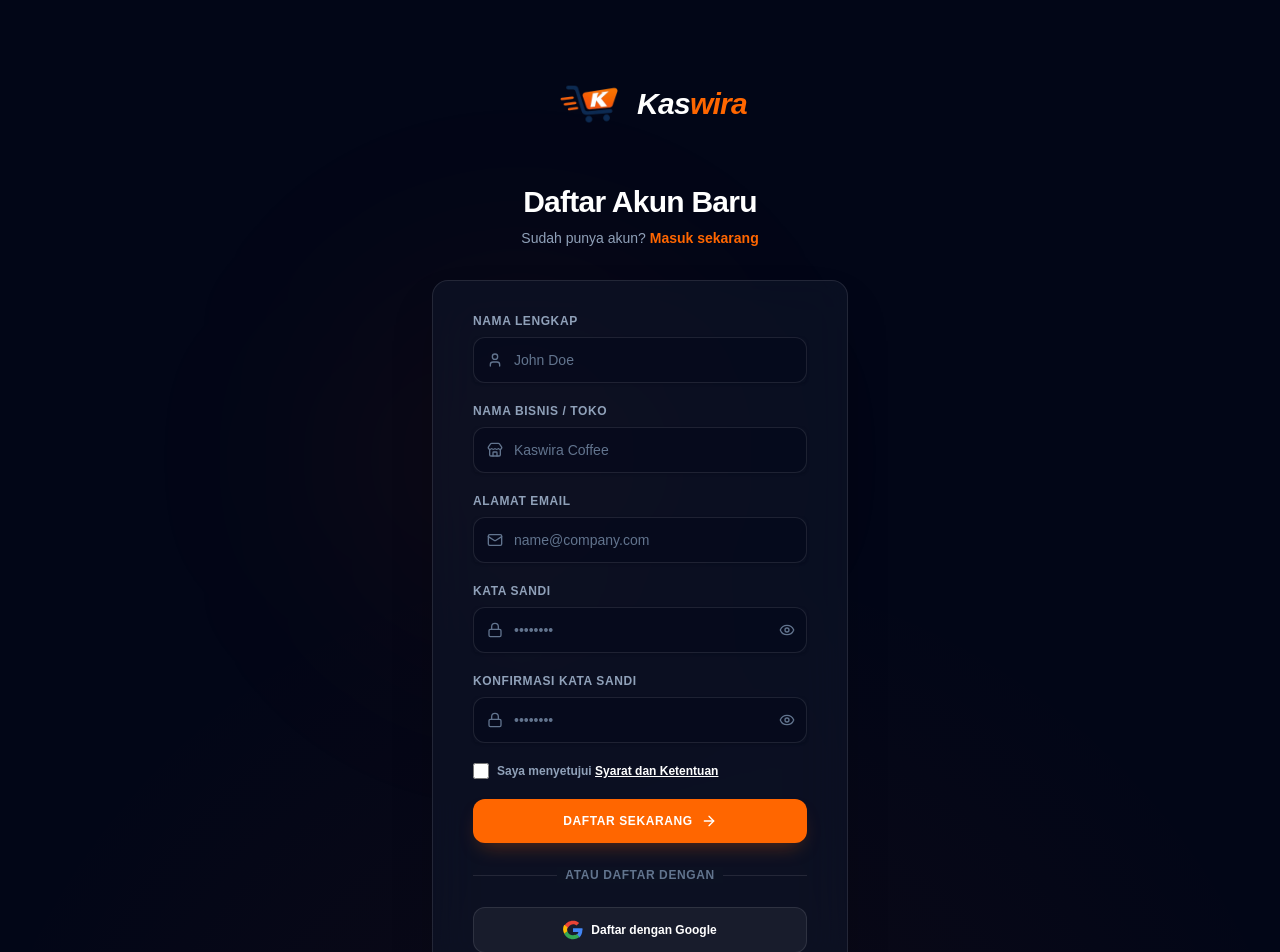
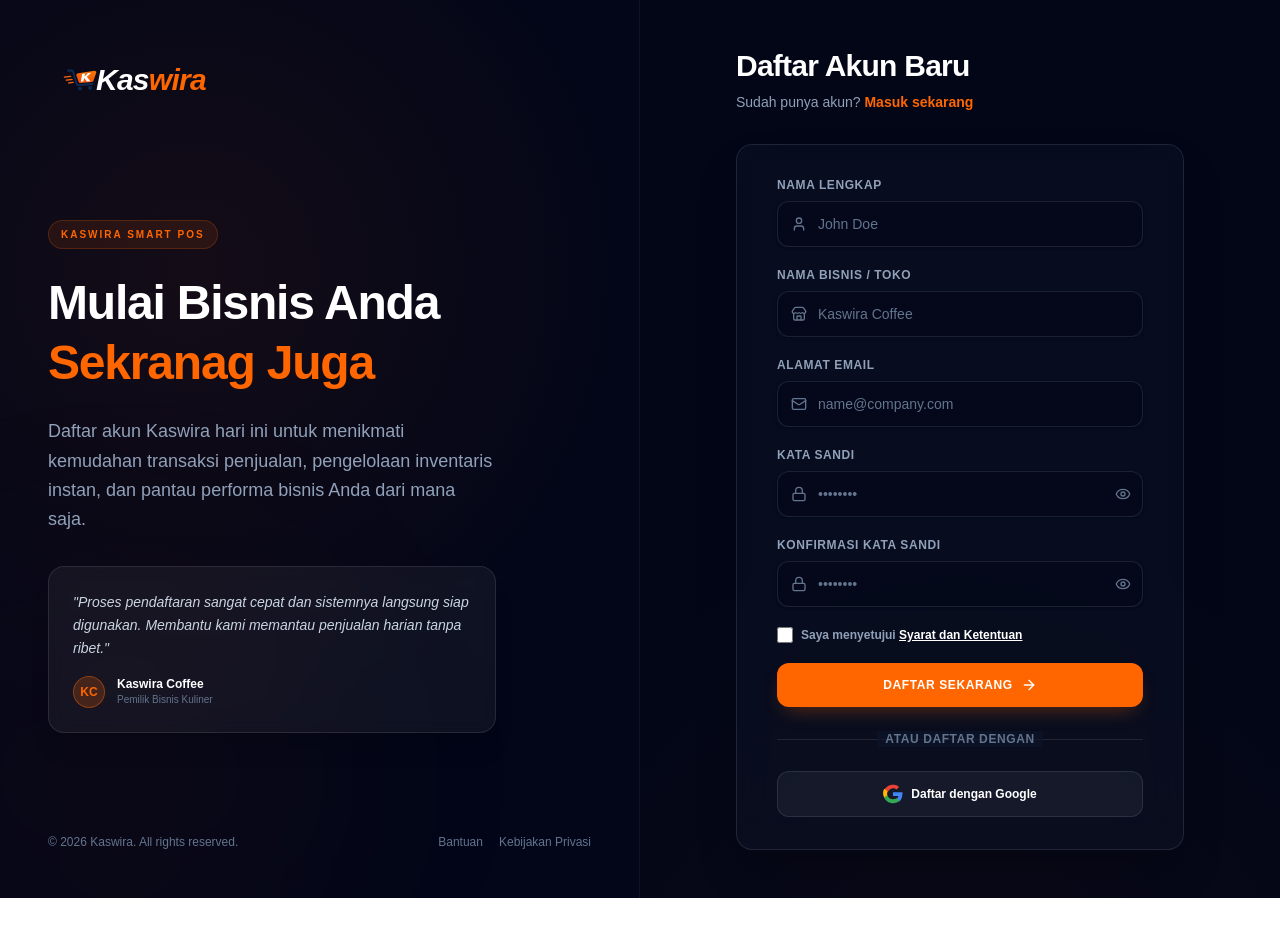
Before and after one commit to muhamadikhsandev/kaswira, a Next.js app: page /register in a window 1280 px wide. Shown: the top 952 px of the page. After the commit the page ends 898 px from the top, so only its background shows below. Built offline with nearby package versions, Linux system fonts and the light colour scheme; no server answers.

Commit message:
penambahan gogle dan login serta register 2

```diff
--- a/src/app/layout.tsx
+++ b/src/app/layout.tsx
@@ -13,8 +13,8 @@
 });
 
 export const metadata: Metadata = {
-  title: "Create Next App",
-  description: "Generated by create next app",
+  title: "Kaswira - Sistem Kasir & POS Digital Modern",
+  description: "Aplikasi Point of Sale (POS) pintar untuk mengelola transaksi, manajemen stok, dan laporan keuangan bisnis Anda dengan mudah dan cepat.",
 };
 
 export default function RootLayout({
--- a/src/app/login/page.tsx
+++ b/src/app/login/page.tsx
@@ -68,19 +68,78 @@
   }
 
   return (
-    <main className="min-h-screen bg-[#020617] text-white flex flex-col justify-center py-12 sm:px-6 lg:px-8 relative overflow-hidden selection:bg-orange-500/30">
-      {/* DEKORASI BACKGROUND */}
-      <div className="absolute inset-0 bg-[radial-gradient(circle_at_50%_120%,rgba(234,88,12,0.06)_0%,transparent_50%)]" />
-      <div className="absolute top-1/4 left-1/4 w-[400px] h-[400px] bg-orange-600/5 rounded-full blur-[100px] pointer-events-none" />
+    <main className="min-h-screen bg-[#020617] text-white grid grid-cols-1 lg:grid-cols-12 relative overflow-hidden selection:bg-orange-500/30">
+      {/* BRANDING SECTION (LEFT SIDE) */}
+      <div className="hidden lg:flex lg:col-span-5 xl:col-span-6 relative flex-col justify-between p-12 bg-slate-950 border-r border-white/5 overflow-hidden">
+        {/* Background Gradients & Glows */}
+        <div className="absolute inset-0 bg-[radial-gradient(circle_at_30%_30%,rgba(234,88,12,0.08)_0%,transparent_60%)]" />
+        <div className="absolute -bottom-20 -left-20 w-[400px] h-[400px] bg-orange-600/5 rounded-full blur-[120px] pointer-events-none" />
 
-      <div className="sm:mx-auto sm:w-full sm:max-w-md relative z-10 flex flex-col items-center">
-        <Link href="/" className="mb-6 hover:opacity-95 transition-opacity">
+        {/* Logo at the top left */}
+        <div className="relative z-10">
+          <Link href="/" className="inline-block hover:opacity-95 transition-opacity">
             <Logo />
           </Link>
-        <h2 className="text-center text-3xl font-black tracking-tight text-white">
+        </div>
+
+        {/* Content in the middle */}
+        <div className="relative z-10 max-w-md my-auto">
+          <span className="inline-block text-[10px] font-black text-[#FF6600] tracking-[0.2em] uppercase bg-orange-500/10 border border-orange-500/20 px-3 py-1.5 rounded-full">
+            KASWIRA SMART POS
+          </span>
+          <h1 className="text-4xl xl:text-5xl font-black leading-tight tracking-tight text-white mt-6 mb-6">
+            Kelola Bisnis Lebih <br />
+            <span className="text-[#FF6600]">Praktis & Cepat</span>
+          </h1>
+          <p className="text-slate-400 text-base xl:text-lg mb-8 leading-relaxed">
+            Kaswira hadir sebagai solusi Point of Sale (POS) modern dengan fitur pencatatan transaksi, manajemen stok, dan laporan keuangan real-time yang dirancang khusus untuk wirausaha Indonesia.
+          </p>
+
+          {/* Testimonial / Trust Badge */}
+          <div className="p-6 rounded-2xl bg-white/5 border border-white/10 backdrop-blur-sm shadow-xl">
+            <p className="italic text-slate-300 text-sm leading-relaxed">
+              "Sangat membantu operasional outlet kopi kami. Pencatatan transaksi jadi jauh lebih terstruktur dan stok termonitor dengan baik."
+            </p>
+            <div className="mt-4 flex items-center gap-3">
+              <div className="w-8 h-8 rounded-full bg-[#FF6600]/20 border border-[#FF6600]/40 flex items-center justify-center font-bold text-xs text-[#FF6600]">
+                KC
+              </div>
+              <div>
+                <p className="text-xs font-bold text-white">Kaswira Coffee</p>
+                <p className="text-[10px] text-slate-500">Pemilik Bisnis Kuliner</p>
+              </div>
+            </div>
+          </div>
+        </div>
+
+        {/* Footer info at the bottom */}
+        <div className="relative z-10 flex items-center justify-between text-xs text-slate-500">
+          <span>&copy; {new Date().getFullYear()} Kaswira. All rights reserved.</span>
+          <div className="flex gap-4">
+            <a href="#" className="hover:text-white transition-colors">Bantuan</a>
+            <a href="#" className="hover:text-white transition-colors">Kebijakan Privasi</a>
+          </div>
+        </div>
+      </div>
+
+      {/* FORM SECTION (RIGHT SIDE) */}
+      <div className="lg:col-span-7 xl:col-span-6 flex flex-col justify-center px-4 sm:px-6 lg:px-16 xl:px-24 py-12 relative z-10">
+        <div className="absolute inset-0 bg-[radial-gradient(circle_at_50%_120%,rgba(234,88,12,0.04)_0%,transparent_50%)] pointer-events-none" />
+
+        {/* Mobile Logo (only shown on mobile) */}
+        <div className="lg:hidden flex justify-center mb-8">
+          <Link href="/" className="hover:opacity-95 transition-opacity">
+            <Logo />
+          </Link>
+        </div>
+
+        <div className="w-full max-w-md mx-auto">
+          {/* Header */}
+          <div className="mb-8 text-center lg:text-left">
+            <h2 className="text-3xl font-black tracking-tight text-white">
               Masuk ke Akun Anda
             </h2>
-        <p className="mt-2 text-center text-sm text-slate-400">
+            <p className="mt-2 text-sm text-slate-400">
               Atau{' '}
               <Link href="/register" className="font-bold text-[#FF6600] hover:text-orange-400 transition-colors">
                 daftar akun baru secara gratis
@@ -88,8 +147,7 @@
             </p>
           </div>
 
-      <div className="mt-8 sm:mx-auto sm:w-full sm:max-w-md relative z-10 px-4">
-        <div className="bg-slate-900/60 backdrop-blur-xl py-8 px-6 shadow-2xl border border-white/10 rounded-2xl sm:px-10">
+          <div className="bg-slate-900/40 backdrop-blur-xl py-8 px-6 shadow-2xl border border-white/10 rounded-2xl sm:px-10">
             {error && (
               <div className="mb-4 p-3 rounded-xl bg-red-500/10 border border-red-500/20 text-red-400 text-sm font-medium">
                 {error}
@@ -193,7 +251,7 @@
                   <div className="w-full border-t border-white/10" />
                 </div>
                 <div className="relative flex justify-center text-xs uppercase">
-                <span className="px-2 bg-[#0c1122] text-slate-500 font-bold tracking-wider">Atau lanjutkan dengan</span>
+                  <span className="px-2 bg-slate-900/60 text-slate-500 font-bold tracking-wider">Atau lanjutkan dengan</span>
                 </div>
               </div>
 
@@ -232,6 +290,7 @@
             </div>
           </div>
         </div>
+      </div>
     </main>
   )
 }
--- a/src/app/register/page.tsx
+++ b/src/app/register/page.tsx
@@ -90,19 +90,78 @@
   }
 
   return (
-    <main className="min-h-screen bg-[#020617] text-white flex flex-col justify-center py-12 sm:px-6 lg:px-8 relative overflow-hidden selection:bg-orange-500/30">
-      {/* DEKORASI BACKGROUND */}
-      <div className="absolute inset-0 bg-[radial-gradient(circle_at_50%_120%,rgba(234,88,12,0.06)_0%,transparent_50%)]" />
-      <div className="absolute top-1/4 left-1/4 w-[400px] h-[400px] bg-orange-600/5 rounded-full blur-[100px] pointer-events-none" />
+    <main className="min-h-screen bg-[#020617] text-white grid grid-cols-1 lg:grid-cols-12 relative overflow-hidden selection:bg-orange-500/30">
+      {/* BRANDING SECTION (LEFT SIDE) */}
+      <div className="hidden lg:flex lg:col-span-5 xl:col-span-6 relative flex-col justify-between p-12 bg-slate-950 border-r border-white/5 overflow-hidden">
+        {/* Background Gradients & Glows */}
+        <div className="absolute inset-0 bg-[radial-gradient(circle_at_30%_30%,rgba(234,88,12,0.08)_0%,transparent_60%)]" />
+        <div className="absolute -bottom-20 -left-20 w-[400px] h-[400px] bg-orange-600/5 rounded-full blur-[120px] pointer-events-none" />
 
-      <div className="sm:mx-auto sm:w-full sm:max-w-md relative z-10 flex flex-col items-center">
-        <Link href="/" className="mb-6 hover:opacity-95 transition-opacity">
+        {/* Logo at the top left */}
+        <div className="relative z-10">
+          <Link href="/" className="inline-block hover:opacity-95 transition-opacity">
             <Logo />
           </Link>
-        <h2 className="text-center text-3xl font-black tracking-tight text-white">
+        </div>
+
+        {/* Content in the middle */}
+        <div className="relative z-10 max-w-md my-auto">
+          <span className="inline-block text-[10px] font-black text-[#FF6600] tracking-[0.2em] uppercase bg-orange-500/10 border border-orange-500/20 px-3 py-1.5 rounded-full">
+            KASWIRA SMART POS
+          </span>
+          <h1 className="text-4xl xl:text-5xl font-black leading-tight tracking-tight text-white mt-6 mb-6">
+            Mulai Bisnis Anda <br />
+            <span className="text-[#FF6600]">Sekranag Juga</span>
+          </h1>
+          <p className="text-slate-400 text-base xl:text-lg mb-8 leading-relaxed">
+            Daftar akun Kaswira hari ini untuk menikmati kemudahan transaksi penjualan, pengelolaan inventaris instan, dan pantau performa bisnis Anda dari mana saja.
+          </p>
+
+          {/* Testimonial / Trust Badge */}
+          <div className="p-6 rounded-2xl bg-white/5 border border-white/10 backdrop-blur-sm shadow-xl">
+            <p className="italic text-slate-300 text-sm leading-relaxed">
+              "Proses pendaftaran sangat cepat dan sistemnya langsung siap digunakan. Membantu kami memantau penjualan harian tanpa ribet."
+            </p>
+            <div className="mt-4 flex items-center gap-3">
+              <div className="w-8 h-8 rounded-full bg-[#FF6600]/20 border border-[#FF6600]/40 flex items-center justify-center font-bold text-xs text-[#FF6600]">
+                KC
+              </div>
+              <div>
+                <p className="text-xs font-bold text-white">Kaswira Coffee</p>
+                <p className="text-[10px] text-slate-500">Pemilik Bisnis Kuliner</p>
+              </div>
+            </div>
+          </div>
+        </div>
+
+        {/* Footer info at the bottom */}
+        <div className="relative z-10 flex items-center justify-between text-xs text-slate-500">
+          <span>&copy; {new Date().getFullYear()} Kaswira. All rights reserved.</span>
+          <div className="flex gap-4">
+            <a href="#" className="hover:text-white transition-colors">Bantuan</a>
+            <a href="#" className="hover:text-white transition-colors">Kebijakan Privasi</a>
+          </div>
+        </div>
+      </div>
+
+      {/* FORM SECTION (RIGHT SIDE) */}
+      <div className="lg:col-span-7 xl:col-span-6 flex flex-col justify-center px-4 sm:px-6 lg:px-16 xl:px-24 py-12 relative z-10">
+        <div className="absolute inset-0 bg-[radial-gradient(circle_at_50%_120%,rgba(234,88,12,0.04)_0%,transparent_50%)] pointer-events-none" />
+
+        {/* Mobile Logo (only shown on mobile) */}
+        <div className="lg:hidden flex justify-center mb-8">
+          <Link href="/" className="hover:opacity-95 transition-opacity">
+            <Logo />
+          </Link>
+        </div>
+
+        <div className="w-full max-w-md mx-auto">
+          {/* Header */}
+          <div className="mb-8 text-center lg:text-left">
+            <h2 className="text-3xl font-black tracking-tight text-white">
               Daftar Akun Baru
             </h2>
-        <p className="mt-2 text-center text-sm text-slate-400">
+            <p className="mt-2 text-sm text-slate-400">
               Sudah punya akun?{' '}
               <Link href="/login" className="font-bold text-[#FF6600] hover:text-orange-400 transition-colors">
                 Masuk sekarang
@@ -110,8 +169,7 @@
             </p>
           </div>
 
-      <div className="mt-8 sm:mx-auto sm:w-full sm:max-w-md relative z-10 px-4">
-        <div className="bg-slate-900/60 backdrop-blur-xl py-8 px-6 shadow-2xl border border-white/10 rounded-2xl sm:px-10">
+          <div className="bg-slate-900/40 backdrop-blur-xl py-8 px-6 shadow-2xl border border-white/10 rounded-2xl sm:px-10">
             {error && (
               <div className="mb-4 p-3 rounded-xl bg-red-500/10 border border-red-500/20 text-red-400 text-sm font-medium">
                 {error}
@@ -280,7 +338,7 @@
                   <div className="w-full border-t border-white/10" />
                 </div>
                 <div className="relative flex justify-center text-xs uppercase">
-                <span className="px-2 bg-[#0c1122] text-slate-500 font-bold tracking-wider">Atau daftar dengan</span>
+                  <span className="px-2 bg-slate-900/60 text-slate-500 font-bold tracking-wider">Atau daftar dengan</span>
                 </div>
               </div>
 
@@ -319,6 +377,7 @@
             </div>
           </div>
         </div>
+      </div>
     </main>
   )
 }
--- a/src/components/landing/Footer.tsx
+++ b/src/components/landing/Footer.tsx
@@ -6,7 +6,7 @@
       <div className="max-w-6xl mx-auto">
         <div className="grid grid-cols-1 md:grid-cols-4 gap-12 mb-16">
           <div className="col-span-1 md:col-span-2">
-            <Logo className="mb-6 -ml-5 md:-ml-7" />
+            <Logo className="mb-6 -ml-2 md:-ml-3" />
             <p className="text-slate-400 max-w-sm leading-relaxed mb-6">
               Solusi Point of Sales terintegrasi untuk membantu pengusaha mengelola bisnis lebih cerdas, cepat, dan otomatis.
             </p>
--- a/src/components/landing/Logo.tsx
+++ b/src/components/landing/Logo.tsx
@@ -7,7 +7,7 @@
 export default function Logo({ className = '' }: LogoProps) {
   return (
     <div className={`flex items-center group cursor-pointer relative ${className}`}>
-      <div className="relative w-24 h-24 md:w-28 md:h-28 flex items-center justify-center transition-transform duration-300 group-hover:scale-105">
+      <div className="relative w-14 h-14 md:w-16 md:h-16 flex items-center justify-center transition-transform duration-300 group-hover:scale-105">
         <Image
           src="/logo-icon.png"
           alt="Kaswira POS Logo"
@@ -16,7 +16,7 @@
           priority
         />
       </div>
-      <span className="text-2xl md:text-3xl font-extrabold tracking-tight text-white italic leading-none -ml-1 md:-ml-2">
+      <span className="text-2xl md:text-3xl font-extrabold tracking-tight text-white italic leading-none -ml-3 md:-ml-4">
         Kas<span className="text-[#FF6600]">wira</span>
       </span>
     </div>
--- a/src/components/landing/Navbar.tsx
+++ b/src/components/landing/Navbar.tsx
@@ -59,8 +59,8 @@
             {/* 1. LOGO SECTION - Aligned with Hero container's left edge in both states */}
             <Logo className={`z-10 transition-all duration-300 ${
               isScrolled
-                ? '-ml-[20px] md:-ml-[32px]'
-                : '-ml-1.5 md:-ml-2'
+                ? '-ml-1.5 md:-ml-3'
+                : '-ml-0.5 md:-ml-1'
             }`} />
 
             {/* 2. DESKTOP MENU - Proportional sizing */}
--- a/src/utils/supabase/client.ts
+++ b/src/utils/supabase/client.ts
@@ -2,7 +2,7 @@
 
 export function createClient() {
   return createBrowserClient(
-    process.env.NEXT_PUBLIC_SUPABASE_URL!,
-    process.env.NEXT_PUBLIC_SUPABASE_ANON_KEY!
+    process.env.NEXT_PUBLIC_KASWIRA_SUPABASE_URL!,
+    process.env.NEXT_PUBLIC_KASWIRA_SUPABASE_ANON_KEY!
   )
 }
--- a/src/utils/supabase/middleware.ts
+++ b/src/utils/supabase/middleware.ts
@@ -7,8 +7,8 @@
   })
 
   const supabase = createServerClient(
-    process.env.NEXT_PUBLIC_SUPABASE_URL!,
-    process.env.NEXT_PUBLIC_SUPABASE_ANON_KEY!,
+    process.env.NEXT_PUBLIC_KASWIRA_SUPABASE_URL!,
+    process.env.NEXT_PUBLIC_KASWIRA_SUPABASE_ANON_KEY!,
     {
       cookies: {
         getAll() {
--- a/src/utils/supabase/server.ts
+++ b/src/utils/supabase/server.ts
@@ -5,8 +5,8 @@
   const cookieStore = await cookies()
 
   return createServerClient(
-    process.env.NEXT_PUBLIC_SUPABASE_URL!,
-    process.env.NEXT_PUBLIC_SUPABASE_ANON_KEY!,
+    process.env.NEXT_PUBLIC_KASWIRA_SUPABASE_URL!,
+    process.env.NEXT_PUBLIC_KASWIRA_SUPABASE_ANON_KEY!,
     {
       cookies: {
         getAll() {
```
Lines whose indentation alone changed are shown as unchanged.
